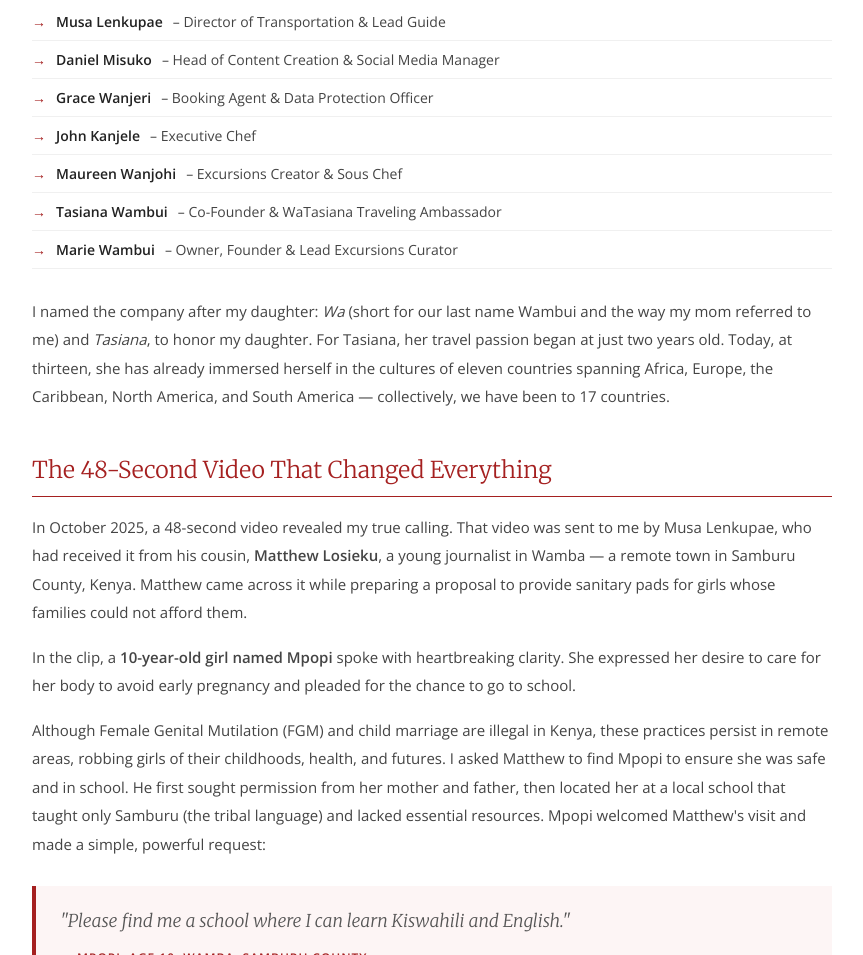
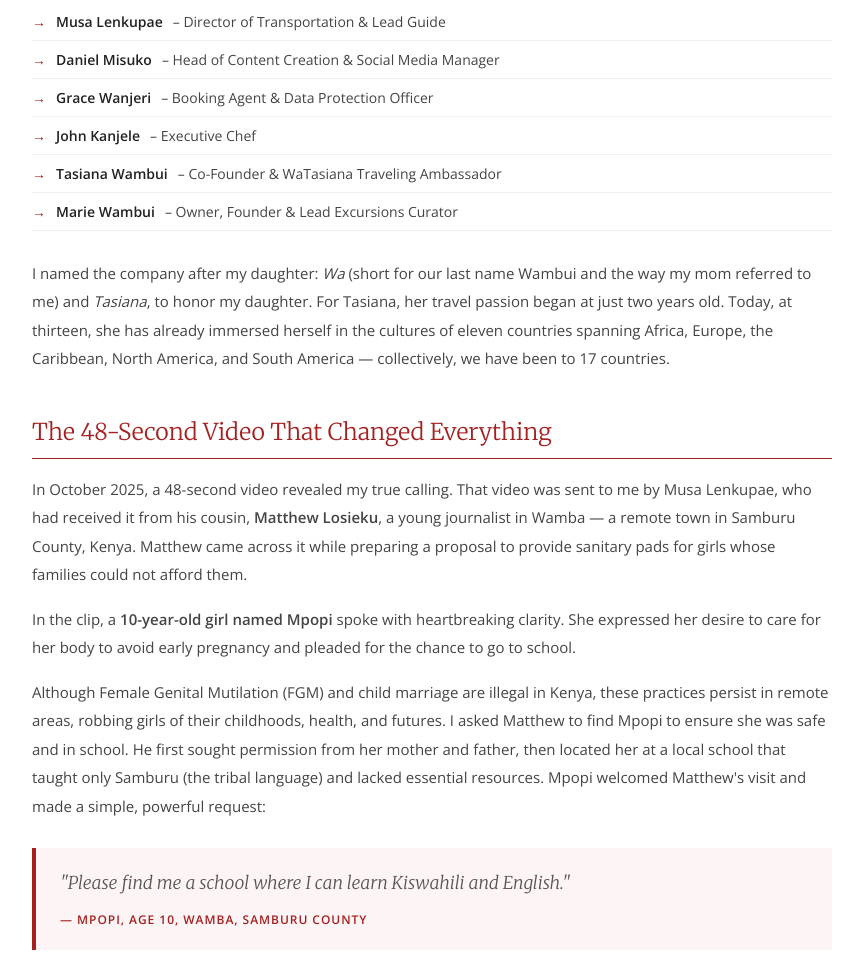
Before and after one commit to linkeconsult22/WaTasianaTours, a plain HTML site: page giveback.html in a window 1280 px wide. Shown: the part 1687-2642 px from the top of the page, without its empty margins (208-1071 px from the left). Drawn offline with nearby package versions, Linux system fonts and the light colour scheme.

Commit message:
Update giveback.html

```diff
--- a/giveback.html
+++ b/giveback.html
@@ -303,7 +303,6 @@
         <li><strong>Daniel Misuko</strong> – Head of Content Creation &amp; Social Media Manager</li>
         <li><strong>Grace Wanjeri</strong> – Booking Agent &amp; Data Protection Officer</li>
         <li><strong>John Kanjele</strong> – Executive Chef</li>
-        <li><strong>Maureen Wanjohi</strong> – Excursions Creator &amp; Sous Chef</li>
         <li><strong>Tasiana Wambui</strong> – Co-Founder &amp; WaTasiana Traveling Ambassador</li>
         <li><strong>Marie Wambui</strong> – Owner, Founder &amp; Lead Excursions Curator</li>
     </ul>
```
